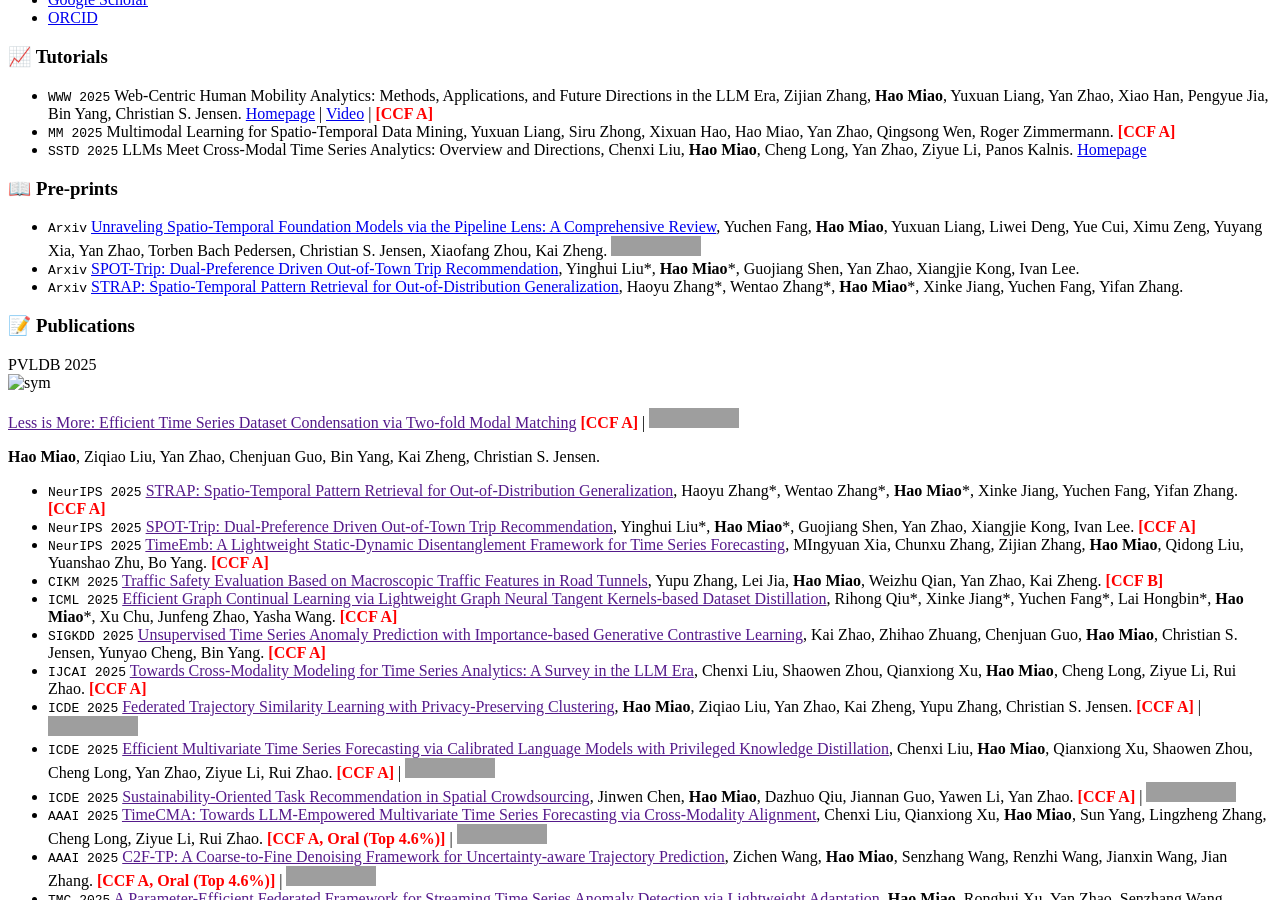
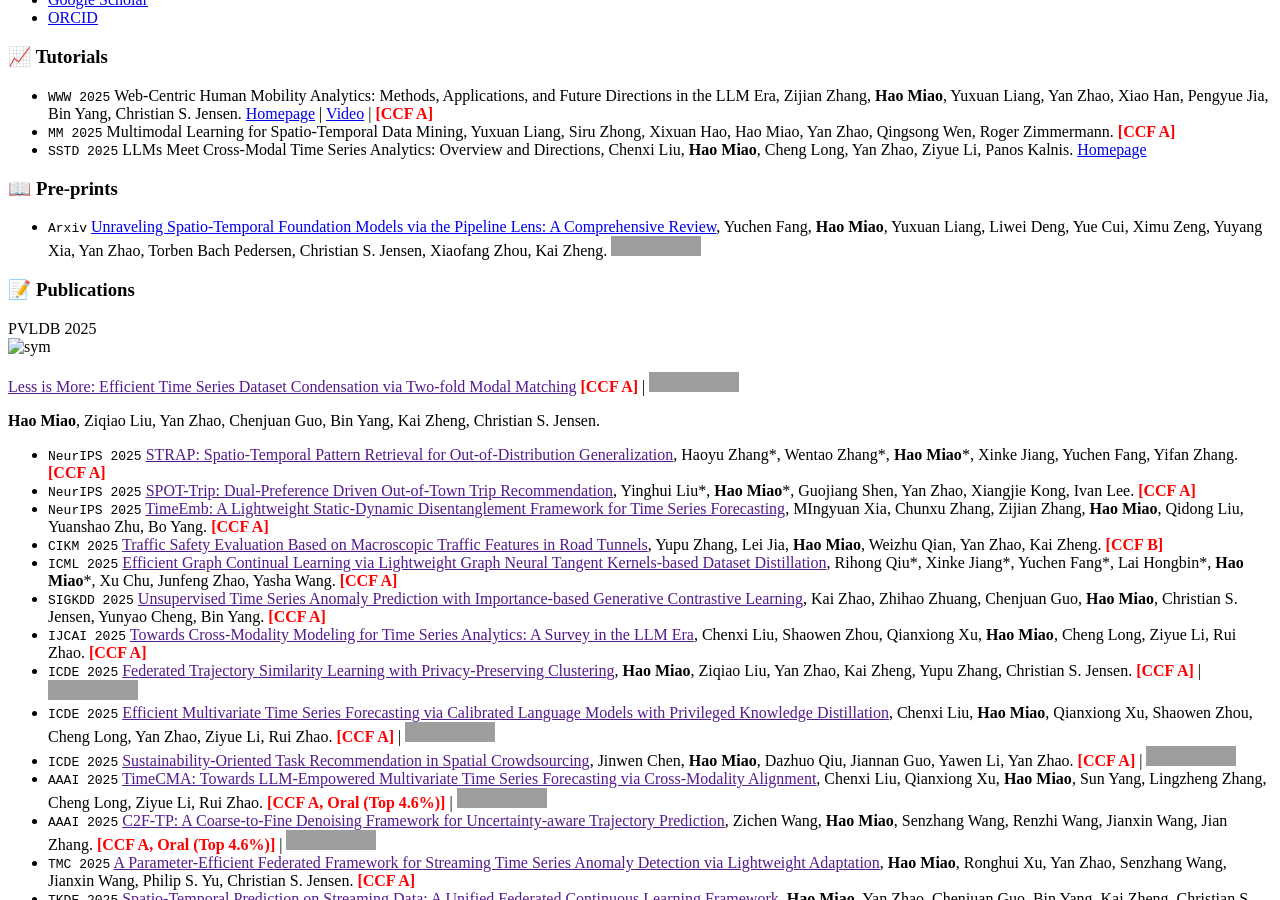
Before and after one commit to MiaoHaoSunny/MiaoHaoSunny.github.io, a Jekyll site: the page built from _pages/includes/pub.md, in a window 1280 px wide and 900 px high, scrolled down 374 px, cut to the strip 0-900 px from the top of the window. Built offline with Jekyll 4.4.1, drawn with Linux system fonts in a browser that asks for light colours; our own code applies the rules of GitHub Pages for plain Markdown files; grey boxes are pictures that could not be loaded.

Commit message:
Update pub.md

```diff
--- a/_pages/includes/pub.md
+++ b/_pages/includes/pub.md
@@ -5,8 +5,6 @@
 
 # 📖 Pre-prints
 - ``Arxiv`` [Unraveling Spatio-Temporal Foundation Models via the Pipeline Lens: A Comprehensive Review](https://arxiv.org/abs/2506.01364), Yuchen Fang, **Hao Miao**, Yuxuan Liang, Liwei Deng, Yue Cui, Ximu Zeng, Yuyang Xia, Yan Zhao, Torben Bach Pedersen, Christian S. Jensen, Xiaofang Zhou, Kai Zheng. [![](https://img.shields.io/github/stars/LMissher/Awesome-Spatio-Temporal-Foundation-Models?style=social&label=Awesome-Spatio-Temporal-Foundation-Models)](https://github.com/LMissher/Awesome-Spatio-Temporal-Foundation-Models)
-- ``Arxiv`` [SPOT-Trip: Dual-Preference Driven Out-of-Town Trip Recommendation](https://arxiv.org/abs/2506.01705), Yinghui Liu\*, **Hao Miao**\*, Guojiang Shen, Yan Zhao, Xiangjie Kong, Ivan Lee.
-- ``Arxiv`` [STRAP: Spatio-Temporal Pattern Retrieval for Out-of-Distribution Generalization](https://arxiv.org/abs/2505.19547), Haoyu Zhang\*, Wentao Zhang\*, **Hao Miao**\*, Xinke Jiang, Yuchen Fang, Yifan Zhang.
 
 # 📝 Publications
 
```
